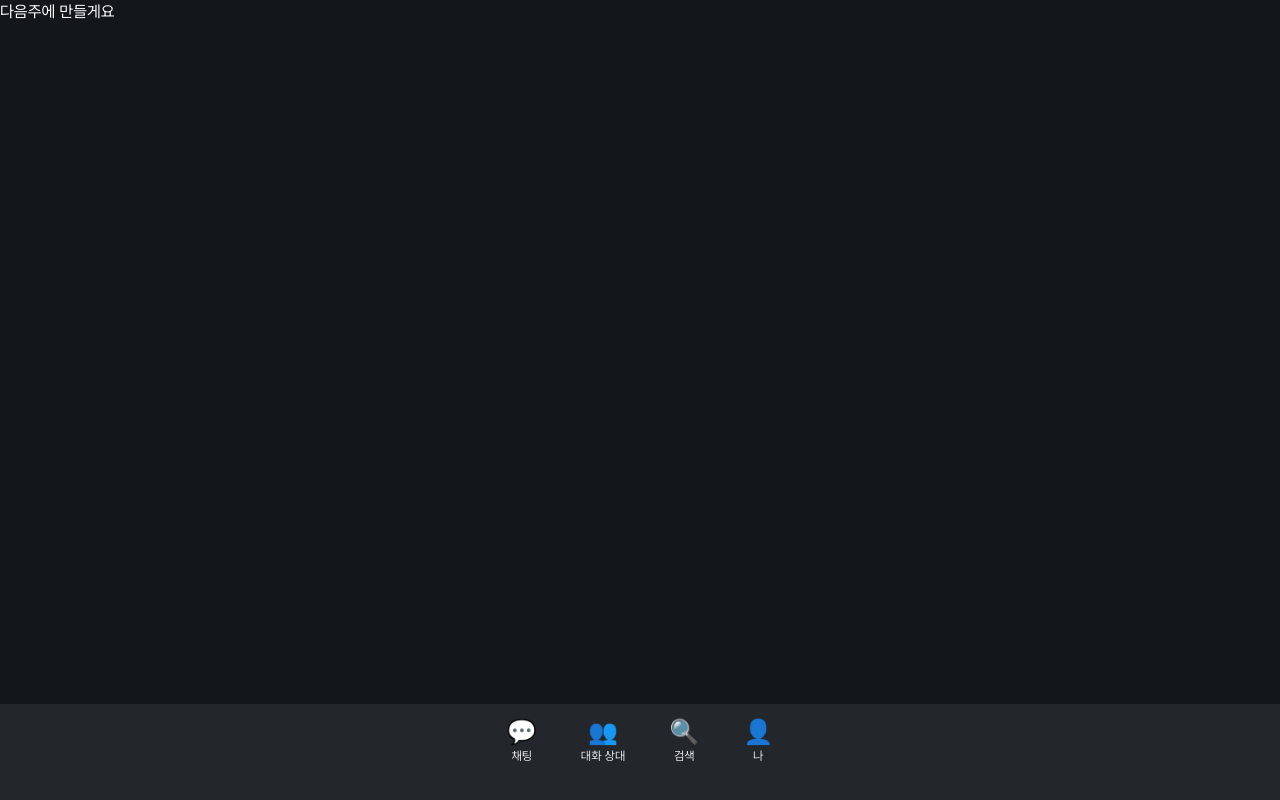
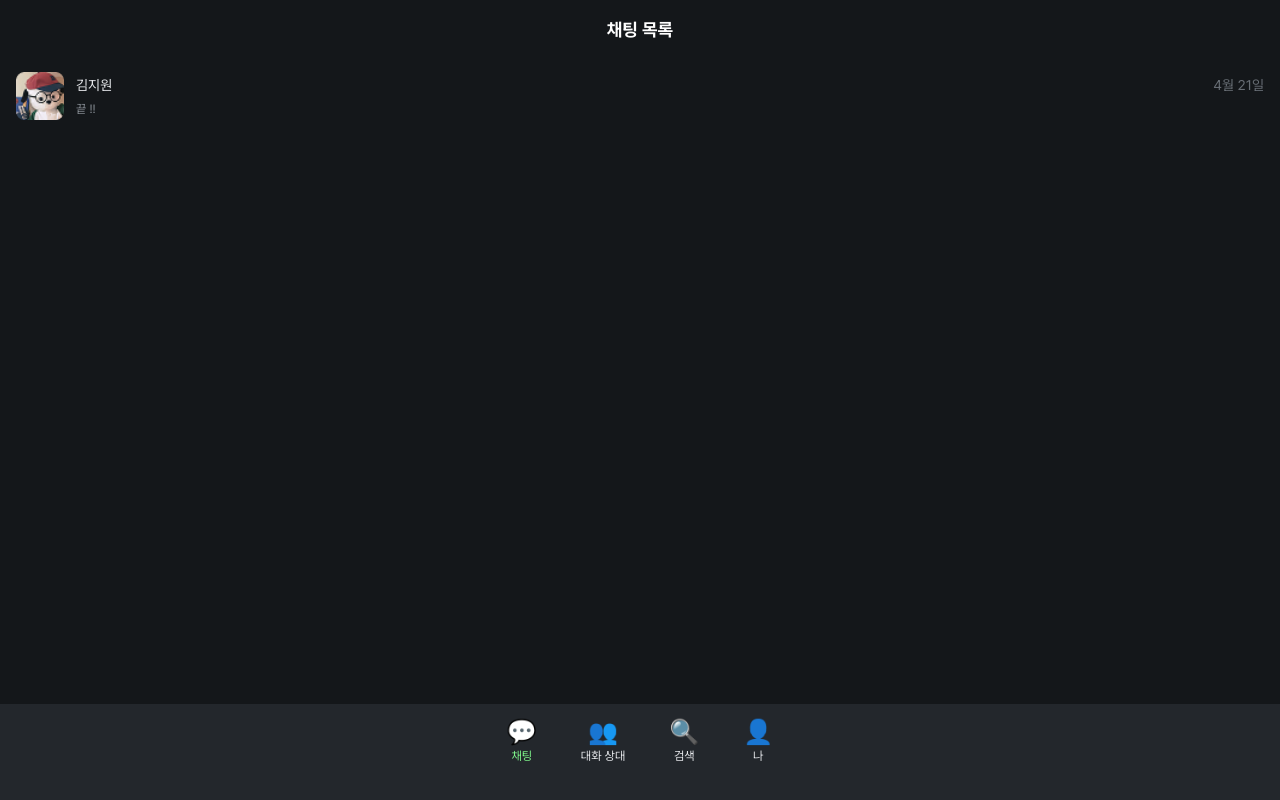
Before and after one commit to CEOS-Developers/react-messenger-23rd, a React (Vite) app: page /chatlist in a window 1280 px wide. Built offline with nearby package versions, Linux system fonts and the light colour scheme.

Commit message:
feat: implement ChatList and set up time formatting

```diff
--- a/src/components/ChatRoom/NoticePage.tsx
+++ b/src/components/ChatRoom/NoticePage.tsx
@@ -1,11 +1,13 @@
 import { IoIosArrowBack } from "react-icons/io";
+import { useNavigate } from "react-router-dom";
 
 export default function NoticePage() {
+  const navigate = useNavigate();
   return (
     <>
       {/* 상단 바 */}
       <div className="flex h-11 w-full px-2.5 py-4 justify-between items-center text-white">
-        <button>
+        <button onClick={() => navigate(-1)}>
           <IoIosArrowBack className="w-6 h-6" />
         </button>
         <span className="text-body-01">그룹 알림</span>
--- a/src/components/common/NavBar.tsx
+++ b/src/components/common/NavBar.tsx
@@ -4,7 +4,7 @@ export default function NavBar() {
   const location = useLocation(); // 현재 위치에 따라 아이콘 색상을 바꾸기 위해
 
   const menus = [
-    { name: "채팅", path: "/chat-list", icon: "💬" },
+    { name: "채팅", path: "/chatlist", icon: "💬" },
     { name: "대화 상대", path: "/friends", icon: "👥" },
     { name: "검색", path: "", icon: "🔍" },
     { name: "나", path: "/profile", icon: "👤" },
--- a/src/pages/ChatList.tsx
+++ b/src/pages/ChatList.tsx
@@ -1,7 +1,77 @@
+import { useEffect, useState } from "react";
+import { useNavigate } from "react-router-dom";
+import type { User } from "../types/chat";
+import type { Room } from "../types/room";
+import { formatListTime } from "../utils/formatTime";
+
 export default function ChatListPage() {
+  const navigate = useNavigate();
+  const [rooms, setRooms] = useState<Room[]>([]);
+  const [users, setUsers] = useState<User[]>([]);
+
+  useEffect(() => {
+    const savedRooms = localStorage.getItem("rooms");
+    const savedUsers = localStorage.getItem("users");
+
+    if (savedRooms) {
+      const parsedRooms: Room[] = JSON.parse(savedRooms);
+
+      // updatedAt으로 내림차순 정렬
+      const sortedRooms = parsedRooms.sort((a, b) => {
+        return (
+          new Date(b.updatedAt).getTime() - new Date(a.updatedAt).getTime()
+        );
+      });
+
+      setRooms(sortedRooms);
+    }
+
+    if (savedUsers) setUsers(JSON.parse(savedUsers));
+  }, []);
+
   return (
-    <>
-      <span>다음주에 만들게요</span>
-    </>
+    <main className="flex flex-col">
+      {/* chatListHeader */}
+      <header className="p-4 text-center font-bold text-lg">채팅 목록</header>
+
+      {/* 검색창 등 상단 UI 생략 (나중에 추가) */}
+
+      <ul className="flex flex-col">
+        {rooms.map((room) => {
+          const opponentId = room.participants.find((id) => id !== "user-1"); //user-1 기준 화면으로 가정
+          const opponent = users.find((u) => u.id === opponentId);
+
+          return (
+            <li
+              key={room.id}
+              onClick={() => navigate(`/chatroom/${room.id}`)}
+              className="flex items-center gap-3 px-4 py-3 hover:bg-gray-900 cursor-pointer"
+            >
+              {/* 상대방 프로필 이미지 */}
+              <img
+                src={opponent?.profileImage || "/default-profile.png"}
+                className="w-12 h-12 rounded-lg object-cover"
+                alt={opponent?.name}
+              />
+
+              {/* 채팅방 정보 */}
+              <div className="flex flex-col flex-1 min-w-0">
+                <div className="flex justify-between items-center">
+                  <span className="text-body-02 text-gray10 truncate">
+                    {opponent?.name || "알 수 없음"}
+                  </span>
+                  <span className="text-body-02 text-gray50">
+                    {formatListTime(room.updatedAt)}
+                  </span>
+                </div>
+                <p className="text-caption-02 text-gray40 truncate mt-1">
+                  {room.lastMessage || "대화 내용이 없습니다."}
+                </p>
+              </div>
+            </li>
+          );
+        })}
+      </ul>
+    </main>
   );
 }
--- a/src/pages/ChatRoom.tsx
+++ b/src/pages/ChatRoom.tsx
@@ -2,7 +2,7 @@ import { useEffect, useState, useRef } from "react";
 import type { User, Message } from "../types/chat";
 import type { Room } from "../types/room";
 
-import { formatTime } from "../utils/formatTime";
+import { formatChatTime } from "../utils/formatTime";
 import { useParams } from "react-router-dom";
 
 import ChatHeader from "../components/ChatRoom/ChatHeader";
@@ -130,7 +130,7 @@ export default function ChatRoomPage() {
             <div key={msg.id} className="flex flex-col">
               {/* 5분 이상 차이 날 때만 시간 텍스트 출력 */}
               {showTimeDivider && (
-                <TimeDivider time={formatTime(msg.createdAt)} />
+                <TimeDivider time={formatChatTime(msg.createdAt)} />
               )}
 
               {/* 말풍선 출력 */}
--- a/src/utils/formatTime.ts
+++ b/src/utils/formatTime.ts
@@ -1,8 +1,38 @@
-export const formatTime = (isoString: string) => {
-  const date = new Date(isoString);
-  return date.toLocaleTimeString("ko-KR", {
-    hour: "numeric",
+// 채팅목록용: 오늘이면 시간만, 아니면 날짜만
+export const formatListTime = (dateString: string) => {
+  const date = new Date(dateString);
+  const now = new Date();
+
+  const isToday = date.toDateString() === now.toDateString();
+
+  if (isToday) {
+    return date.toLocaleTimeString("ko-KR", {
+      hour: "2-digit",
+      minute: "2-digit",
+      hour12: true, //오전, 오후 표시
+    });
+  } else {
+    return `${date.getMonth() + 1}월 ${date.getDate()}일`;
+  }
+};
+
+// 채팅방용: 오늘이면 "오늘" + 시간, 아니면 "날짜" + 시간
+export const formatChatTime = (dateString: string) => {
+  const date = new Date(dateString);
+  const now = new Date();
+
+  const isToday = date.toDateString() === now.toDateString();
+
+  const timePart = date.toLocaleTimeString("ko-KR", {
+    hour: "2-digit",
     minute: "2-digit",
-    hour12: true, // '오전/오후' 표시
+    hour12: true,
   });
+
+  if (isToday) {
+    return `오늘 ${timePart}`;
+  } else {
+    const datePart = `${date.getMonth() + 1}월 ${date.getDate()}일`;
+    return `${datePart} ${timePart}`;
+  }
 };
```
